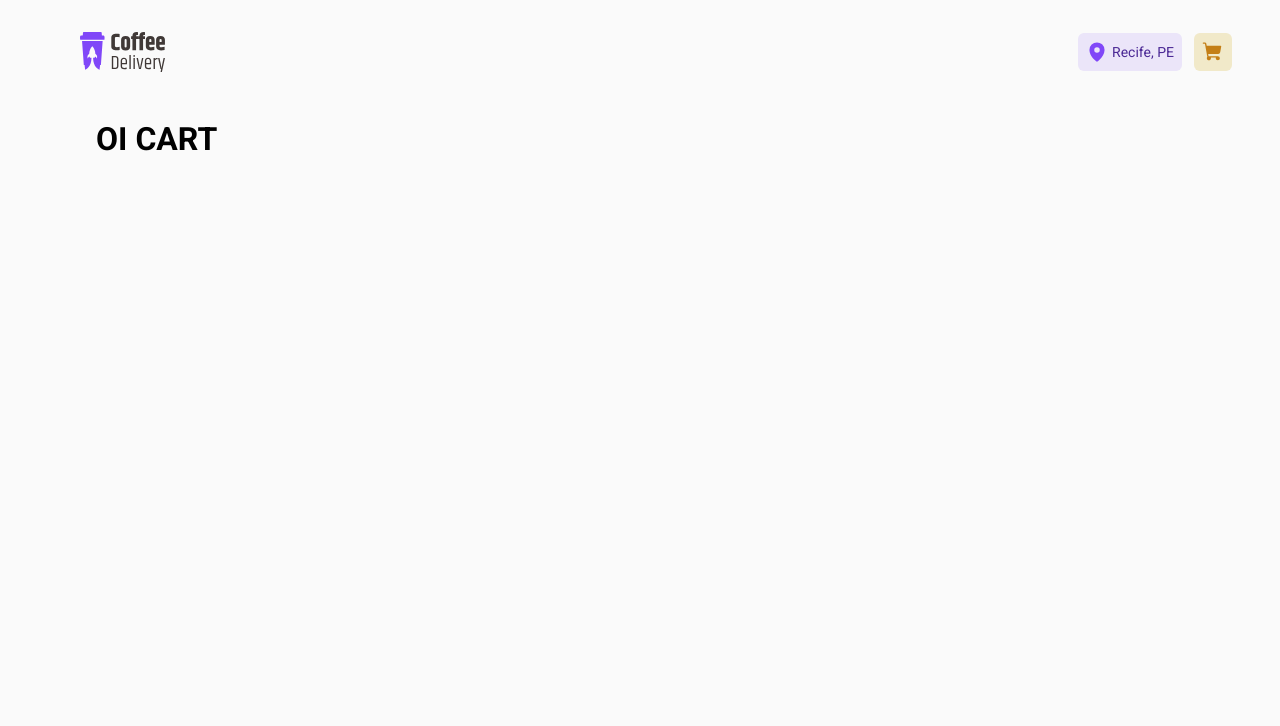
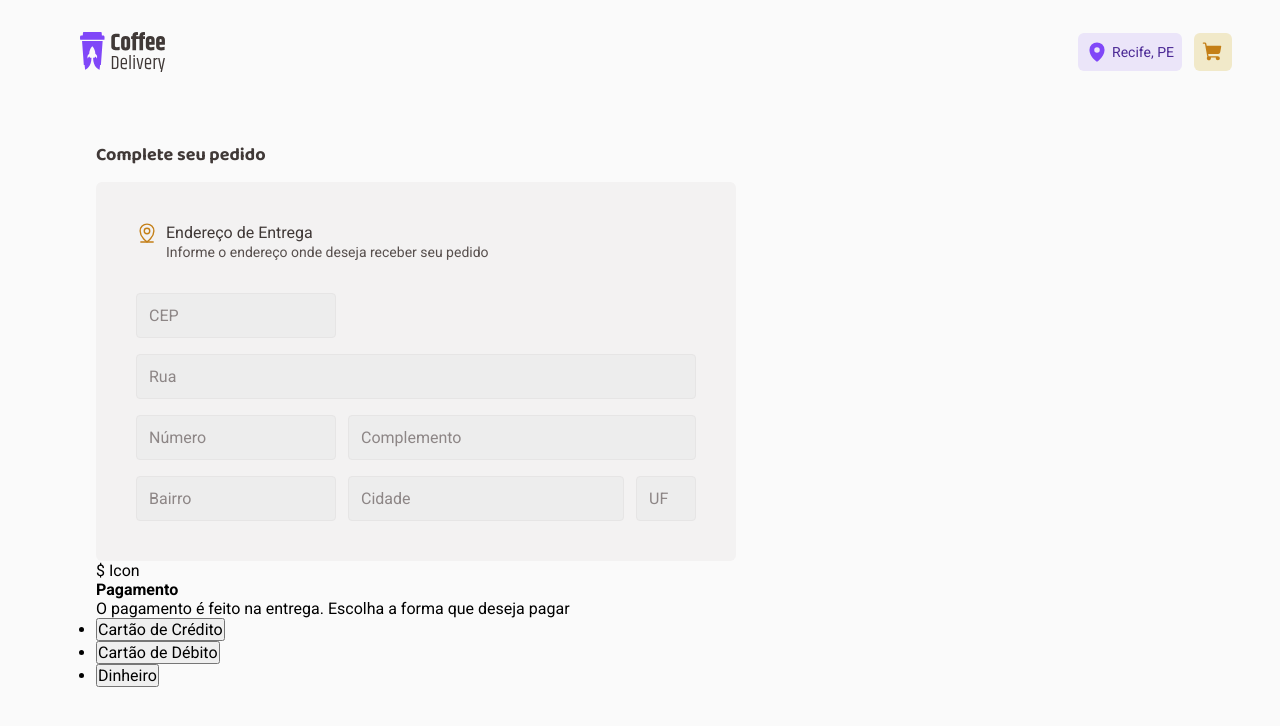
Before and after one commit to guilhermetravinski/ignite-coffee-delivery-1, a React (Vite) app: page /cart in a window 1280 px wide. Shown: the top 726 px of the page. Built offline with nearby package versions, Linux system fonts and the light colour scheme.

Commit message:
feat: add FormContainer in Cart page

```diff
--- a/src/pages/Cart/index.tsx
+++ b/src/pages/Cart/index.tsx
@@ -1,9 +1,71 @@
-import { CartContainer } from './styles'
+import { MapPinLine } from 'phosphor-react'
+import {
+  CardHeader,
+  CartContainer,
+  CheckoutContainer,
+  DefaultInput,
+  FormContainer,
+  FullsizeInput,
+  InputsContainer,
+  SmallInput,
+  Subtitle,
+} from './styles'
 
 export function Cart() {
   return (
     <CartContainer>
-      <h1>OI CART</h1>
+      <FormContainer>
+        <Subtitle>Complete seu pedido</Subtitle>
+        <form>
+          <CardHeader>
+            <MapPinLine size={22} />
+            <div>
+              <strong>Endereço de Entrega</strong>
+              <p>Informe o endereço onde deseja receber seu pedido</p>
+            </div>
+          </CardHeader>
+          <InputsContainer>
+            <DefaultInput type="text" placeholder="CEP" />
+            <FullsizeInput type="text" placeholder="Rua" />
+            <div>
+              <DefaultInput type="text" placeholder="Número" />
+              <FullsizeInput
+                type="text"
+                placeholder="Complemento"
+                isOptional={true}
+              />
+            </div>
+            <div>
+              <DefaultInput type="text" placeholder="Bairro" />
+              <FullsizeInput type="text" placeholder="Cidade" />
+              <SmallInput type="text" placeholder="UF" />
+            </div>
+          </InputsContainer>
+        </form>
+        <footer>
+          <div>
+            <span>$ Icon</span>
+            <div>
+              <strong>Pagamento</strong>
+              <p>
+                O pagamento é feito na entrega. Escolha a forma que deseja pagar
+              </p>
+            </div>
+          </div>
+          <ul>
+            <li>
+              <button>Cartão de Crédito</button>
+            </li>
+            <li>
+              <button>Cartão de Débito</button>
+            </li>
+            <li>
+              <button>Dinheiro</button>
+            </li>
+          </ul>
+        </footer>
+      </FormContainer>
+      <CheckoutContainer></CheckoutContainer>
     </CartContainer>
   )
 }
--- a/src/pages/Cart/styles.ts
+++ b/src/pages/Cart/styles.ts
@@ -1,3 +1,4 @@
+/* eslint-disable prettier/prettier */
 import styled from 'styled-components'
 
 export const CartContainer = styled.main`
@@ -5,10 +6,104 @@ export const CartContainer = styled.main`
   margin: 0 auto 9.75rem;
 
   position: relative;
-  top: 120px;
+  top: 9rem;
 
   padding: 0 1rem;
 
-  > h1 {
+  display: flex;
+`
+
+export const FormContainer = styled.div`
+  width: 100%;
+  max-width: 40rem;
+
+  display: flex;
+  flex-direction: column;
+
+  > form {
+    margin-top: 0.9375rem;
+
+    background-color: ${(props) => props.theme['--base-card']};
+    border-radius: 6px;
+    padding: 2.5rem;
   }
 `
+
+export const Subtitle = styled.h2`
+  font-family: 'Baloo 2', cursive;
+  font-weight: 700;
+  font-size: 1.125rem;
+  line-height: 1.4375rem;
+
+  color: ${(props) => props.theme['--base-subtitle']};
+`
+
+export const CardHeader = styled.div`
+  display: flex;
+  gap: 0.5rem;
+
+  > svg {
+    color: ${(props) => props.theme['--brand-yellow-dark']};
+  }
+
+  > div {
+    > strong {
+      line-height: 1.3125rem;
+      font-weight: 400;
+
+      color: ${(props) => props.theme['--base-subtitle']};
+    }
+
+    > p {
+      font-size: 0.875rem;
+      line-height: 1.125rem;
+      font-weight: 400;
+
+      color: ${(props) => props.theme['--base-text']};
+    }
+  }
+`
+
+export const InputsContainer = styled.div`
+  margin-top: 2rem;
+
+  display: flex;
+  flex-direction: column;
+  gap: 1rem;
+
+  > div {
+    display: flex;
+    gap: 0.75rem;
+  }
+`
+
+const BaseInput = styled.input`
+  padding: 0.75rem;
+  background: ${(props) => props.theme['--base-input']};
+  color: ${(props) => props.theme['--base-text']};
+  border: 1px solid ${(props) => props.theme['--base-button']};
+  border-radius: 4px;
+
+  ::placeholder {
+    color: ${(props) => props.theme['--base-label']};
+  }
+`
+
+export const DefaultInput = styled(BaseInput)`
+  max-width: 12.5rem;
+`
+
+type FullsizeInputProps = {
+  isOptional?: boolean
+}
+
+export const FullsizeInput = styled(BaseInput) <FullsizeInputProps>`
+  width: 100%;
+
+`
+
+export const SmallInput = styled(BaseInput)`
+  max-width: 3.75rem;
+`
+
+export const CheckoutContainer = styled.div``
```
